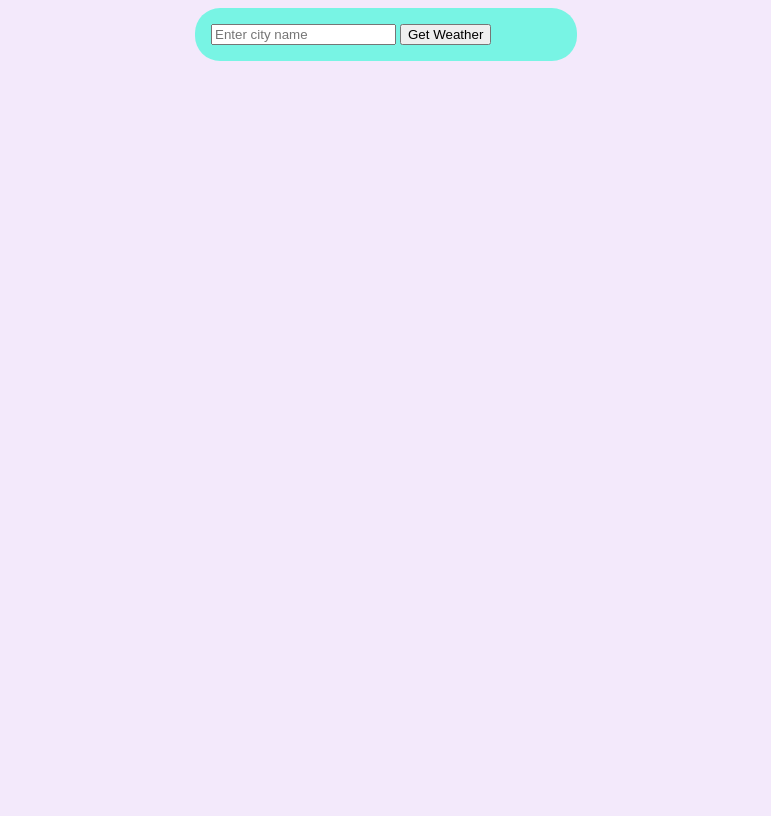
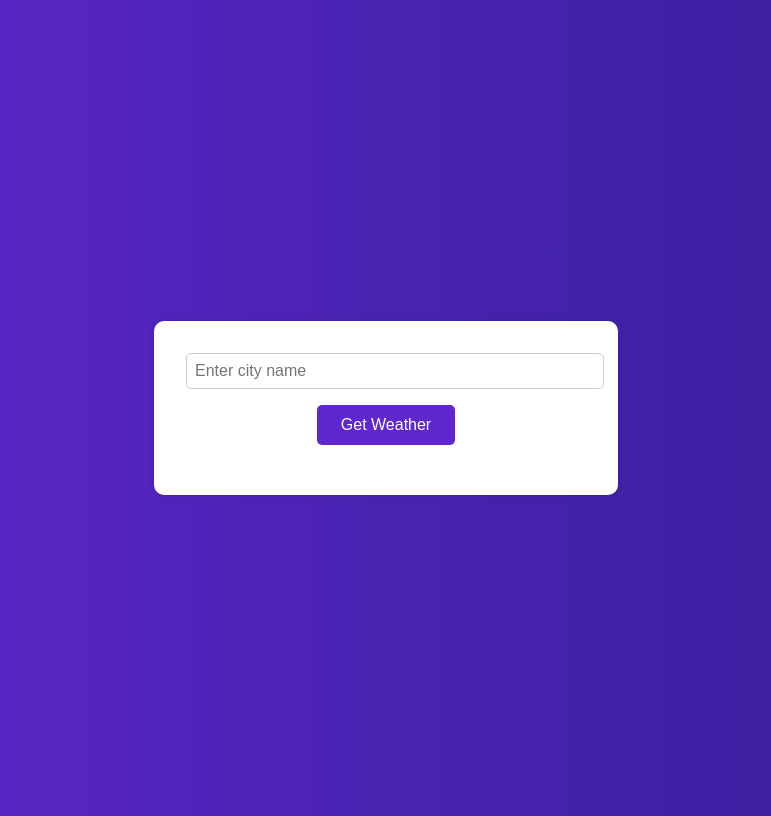
Before and after one commit to Durgesh-Yadav01/project-weather, a plain HTML site: page index.html in a window 1280 px wide. Shown: the whole page, without its empty margins (254-1025 px from the left). Drawn offline with Linux system fonts and the light colour scheme.

Commit message:
style.css

```diff
--- a/style.css
+++ b/style.css
@@ -1,14 +1,50 @@
 body {
-    display: flex;
-    justify-content: center;
-    align-items: center;
-    background: #c694ed33;
+  background: linear-gradient(to right, #5f27cd, #341f97);
+  font-family: 'Segoe UI', Tahoma, Geneva, Verdana, sans-serif;
+  height: 100vh;
+  display: flex;
+  justify-content: center;
+  align-items: center;
 }
+
 .container {
-    background: #03ffce82;
-    border-radius: 25px;
-    width: 50%;
-    padding: 1em;
-    max-width: 350px;
+  background: #fff;
+  border-radius: 10px;
+  box-shadow: 0px 0px 10px rgba(0, 0, 0, 0.1);
+  width: 400px;
+  max-width: 90%;
+  padding: 2em;
+}
 
+.weather {
+  text-align: center;
 }
+
+input[type="text"] {
+  width: 100%;
+  padding: 0.5em;
+  border-radius: 5px;
+  border: 1px solid #ccc;
+  outline: none;
+  margin-bottom: 1em;
+  font-size: 16px;
+}
+
+button {
+  background: #5f27cd;
+  color: #fff;
+  border: none;
+  padding: 0.7em 1.5em;
+  border-radius: 5px;
+  font-size: 16px;
+  cursor: pointer;
+}
+
+button:hover {
+  background: #341f97;
+}
+
+#weather-data {
+  margin-top: 1em;
+  font-size: 18px;
+}
```
